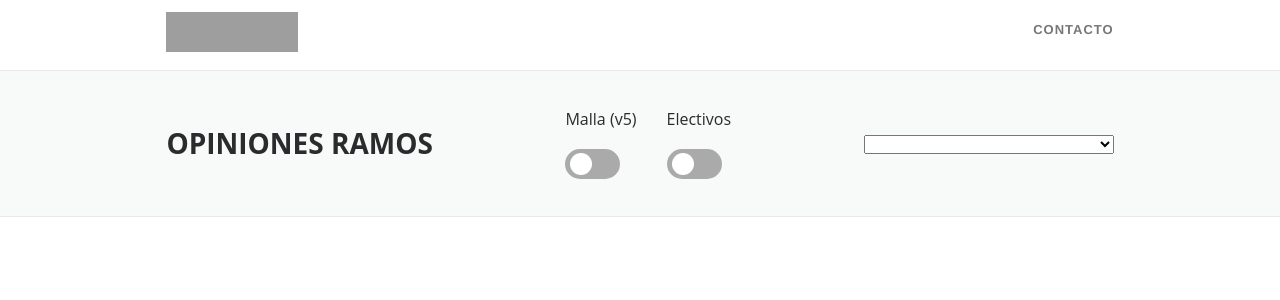
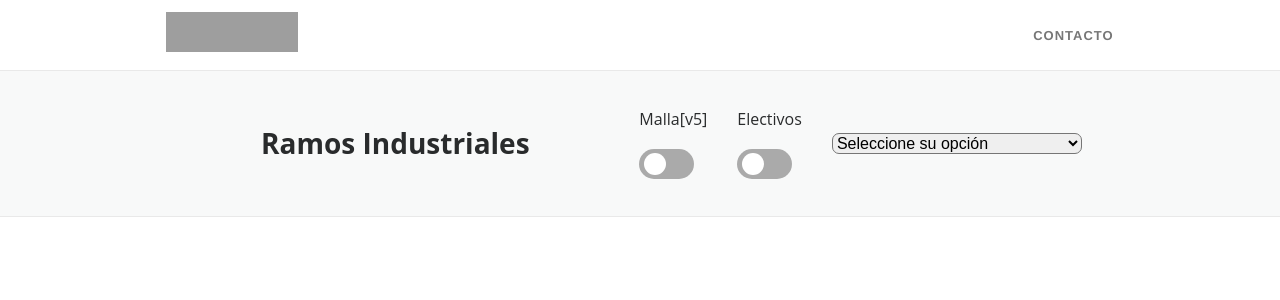
Before and after one commit to kalenMS/ramos-dii, a Django app: page / in a window 1280 px wide. Shown: the top 300 px of the page. Run offline with Django 4.2, Linux system fonts and the light colour scheme; grey boxes are pictures that could not be loaded.

Commit message:
Se debe solucionar los botones y lista aun

```diff
--- a/ramos/static/styles/main.css
+++ b/ramos/static/styles/main.css
@@ -50,7 +50,6 @@ header {
     text-decoration: none;
     zoom: 1;
     letter-spacing: 1px;
-    margin-bottom: 12px;
 }
 
 .menu a:hover {
@@ -77,12 +76,13 @@ header {
   border-top: 1px solid #e9e9e9;
   background: #f8f9f9;
   border-bottom: 1px solid #e9e9e9;
-  justify-content: space-between;
 }
 
-/* .subencabezado h1{
-  border: 1px solid blue;
-} */
+.subencabezado h1{
+  /* border: 1px solid blue; */
+  padding: 0 10%;
+  text-align: center;
+}
 
 .subencabezado article{
     font-size: medium;
@@ -154,9 +154,29 @@ header {
 
      /* LISTA DESPLEGABLE:inicio */
 
-  /* #lista_ramos{
-    border: 1px solid red;
-    } */
+.menu_ramos{
+  /* border: 1px solid red; */
+  padding: 0% 15px;
+  }
+
+  .lista_ramos{
+    width: 250px;
+    border-radius: 7px;
+    font-size: medium;
+  }
+
+.lista_ramos::part(listbox){
+  padding: 2px;
+  border-radius: 7px;
+}
+
+.lista_ramos option{
+  text-align: center;
+}
 
 
- /* SUBENCABEZADO:inicio */
+
+     /* LISTA DESPLEGABLE:termino */
+
+
+ /* SUBENCABEZADO:termino */
--- a/ramos/templates/index.html
+++ b/ramos/templates/index.html
@@ -23,10 +23,10 @@
         </header>
     </div>
     <div class="subencabezado">
-      <h1>OPINIONES RAMOS</h1>
+      <h1>Ramos Industriales</h1>
       <div class="boton">
           <article class="btn-container">
-            <p>Malla (v5)</p>
+            <p>Malla[v5]</p>
             <input type="radio" id="btn-switch-malla" name="unosolo" onclick="unosolo('btn-switch-malla')">
             <label for="btn-switch-malla" class="lbl-switch"></label>
           </article>
@@ -38,9 +38,9 @@
           </article>
       </div>
 
-      <article id="lista_ramos">
-        <select onchange="getRamo(this.options[this.selectedIndex].value)" style="width: 250px;">
-          <option value="" disabled="" hidden="">---------------------------------</option>
+      <article class="menu_ramos">
+        <select class='lista_ramos'>
+          <option value="" disabled selected hidden>Seleccione su opción</option>
         </select>
       </article>
 
@@ -53,7 +53,26 @@
             }
           });
         }
+
+        // Actualizar el estado de las variables globales en función del botón seleccionado
+        const value = document.querySelector("input[name='value']").value;
+
+        if (value === "btn-switch-malla") {
+          document.querySelector(".lista_ramos").innerHTML = `
+            <option value="" disabled selected hidden>Seleccione su opción</option>
+            <option value="opcion1">Opción 1</option>
+          `;
+        } else if (value === "btn-switch-electivo") {
+          document.querySelector(".lista_ramos").innerHTML = `
+            <option value="" disabled selected hidden>Seleccione su opción</option>
+            <option value="opcion2">Opción 2</option>
+          `;
+        }
+
+
+
       </script>
+
 
 
     </div>
```
